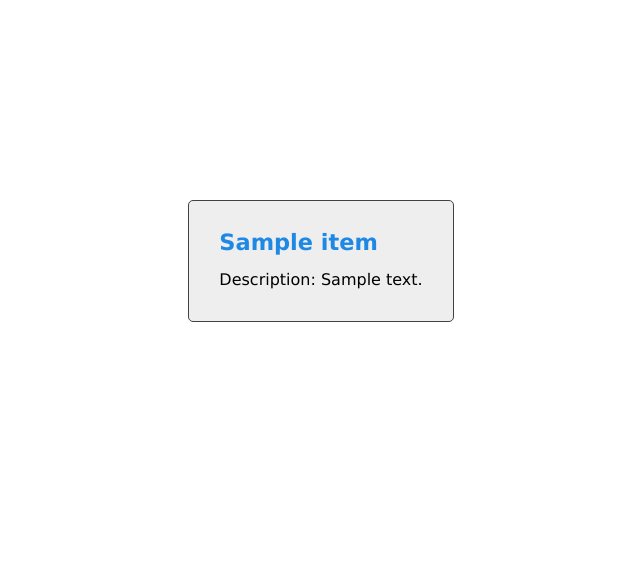
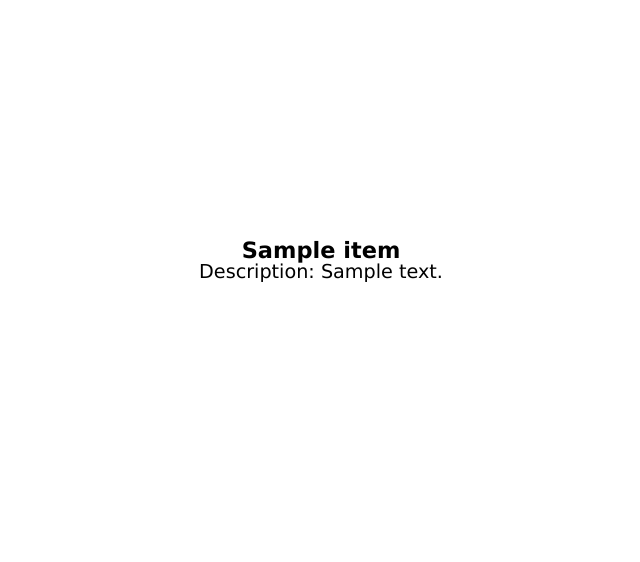
Before and after one commit to najens/item_catalog, a Flask app: page /catalog/1/1 in a window 1280 px wide. Shown: the part 139-701 px from the top of the page, without its empty margins (319-959 px from the left). Run offline with Flask 2, Linux system fonts and the light colour scheme; tables that the repository leaves empty hold one stand-in row (values such as "Sample post").

Commit message:
docs: Modify styling on item page

```diff
--- a/static/css/app.css
+++ b/static/css/app.css
@@ -235,24 +235,6 @@ section h3 {
     font-size: 1.5rem;
 }
 
-.item-info {
-    background: #EEEEEE;
-    border: 1px solid #424242;
-    border-radius: 5px;
-    padding: 30px;
-    max-width: 60%;
-    text-align: left;
-}
-
-.item-info h3 {
-    color: #1E88E5;
-    margin-bottom: 15px;
-}
-
-.item-info p {
-    font-size: 1rem;
-}
-
 /*** Intro ***/
 
 section:nth-of-type(1) {
```
